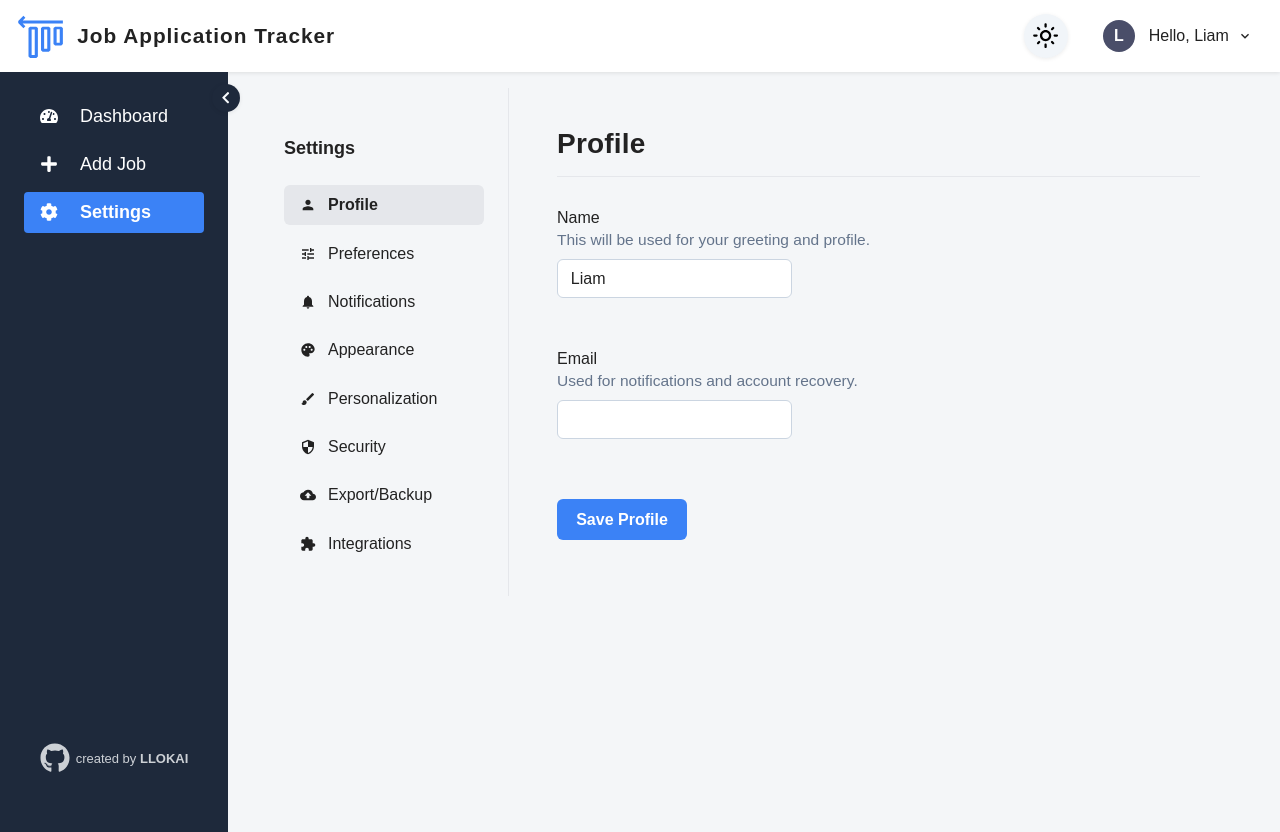
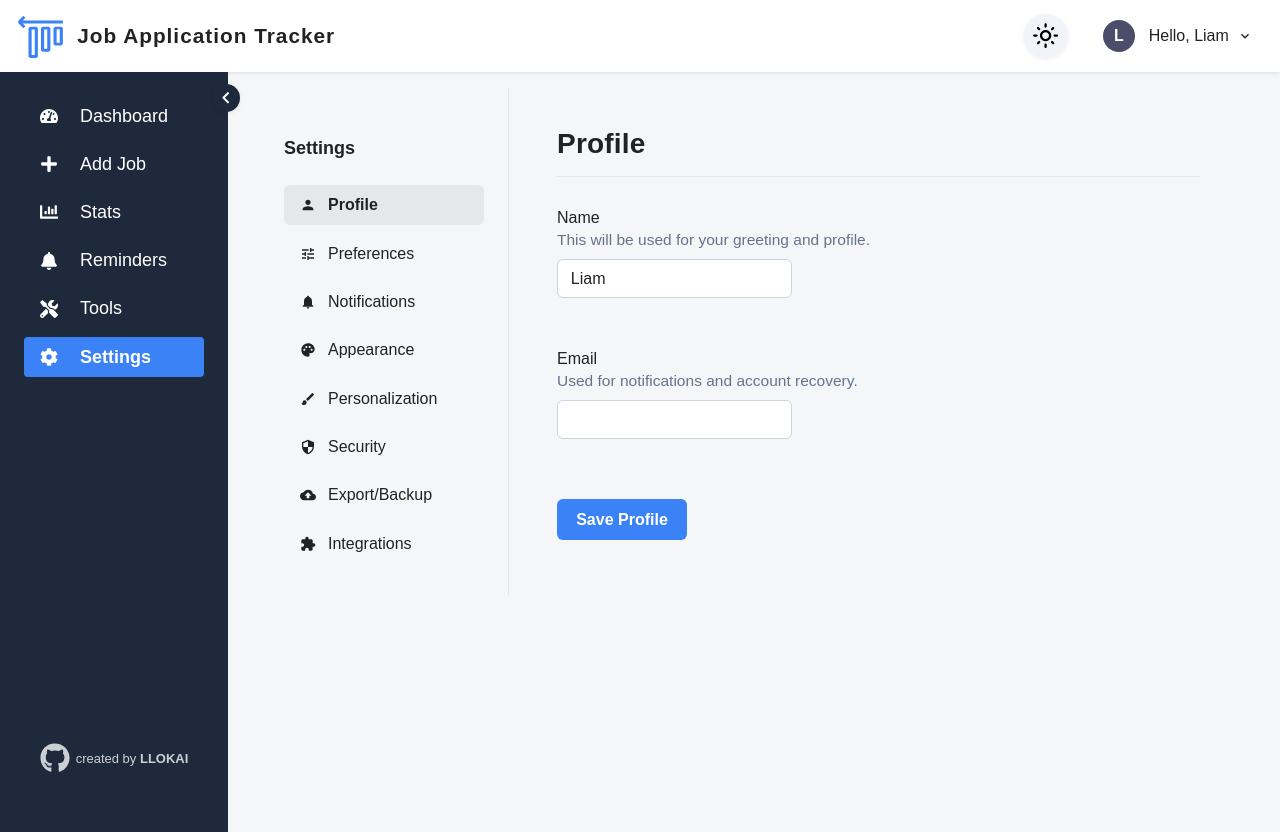
Before and after one commit to LLOKAI/job-tracker-app, a React (Vite) app in the folder client/: page /settings in a window 1280 px wide. Built offline with nearby package versions, Linux system fonts and the light colour scheme.

Commit message:
placeholders added for future app functions and pages

```diff
--- a/client/src/components/Sidebar.jsx
+++ b/client/src/components/Sidebar.jsx
@@ -1,10 +1,13 @@
 import React, { useState } from "react";
 import { Link, useLocation } from "react-router-dom";
-import { FaTachometerAlt, FaPlus, FaCog, FaChevronLeft, FaChevronRight, FaGithub } from "react-icons/fa";
+import { FaTachometerAlt, FaPlus, FaCog, FaChevronLeft, FaChevronRight, FaGithub, FaChartBar, FaBell, FaTools } from "react-icons/fa";
 
 const navLinks = [
   { name: "Dashboard", path: "/dashboard", icon: <FaTachometerAlt /> },
   { name: "Add Job", path: "/jobs/new", icon: <FaPlus /> },
+  { name: "Stats", path: "/stats", icon: <FaChartBar /> },         // Stats/Analytics page
+  { name: "Reminders", path: "/reminders", icon: <FaBell /> },     // Reminders/follow-ups
+  { name: "Tools", path: "/tools", icon: <FaTools /> },            // Tools/games/AI helpers
   { name: "Settings", path: "/settings", icon: <FaCog /> },
 ];
 
```
